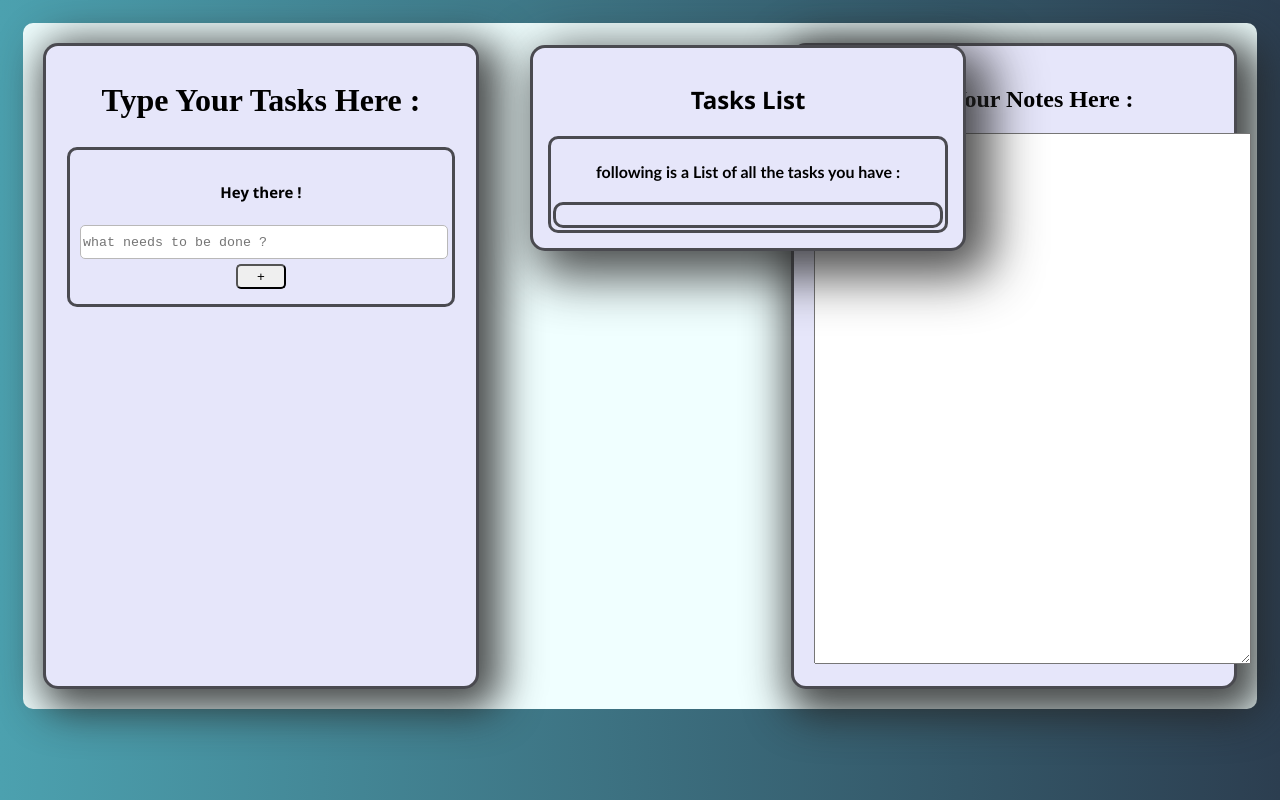
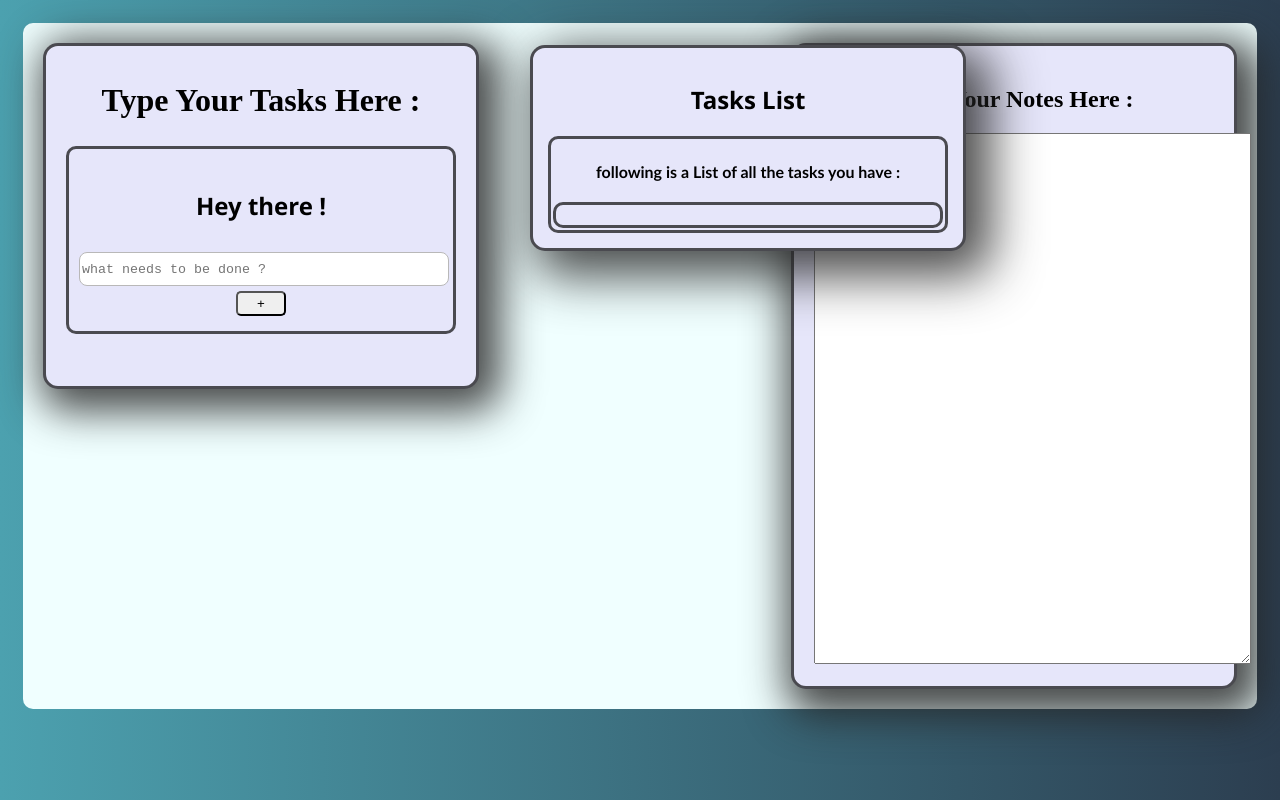
Before and after one commit to Shreyanshdot/things-get-done, a React (Create React App) app: page / in a window 1280 px wide. Built offline with nearby package versions, Linux system fonts and the light colour scheme.

Commit message:
style : background color

```diff
--- a/src/Components/App.css
+++ b/src/Components/App.css
@@ -1,9 +1,17 @@
 .App {
   display: flex;
+  margin: 5px;
+  padding: 20px;
+  flex-direction: row;
   justify-content: space-between;
-  padding: 20px;
-  margin: 5px;
-  flex-direction: row;
   border-radius: 10px;
   background-color: azure;
+  /* background-image: linear-gradient(
+    to right bottom,
+    #051937,
+    #00466d,
+    #007aa0,
+    #00b2c9,
+    #12ebe5
+  ); */
 }
--- a/src/Components/App.js
+++ b/src/Components/App.js
@@ -10,9 +10,8 @@ function App() {
   return (
 
     <div className="App">
-       <Tasks   />
-       {/* <TasksCompleted  /> */}
-       <Notes/>
+       <Tasks />
+       <Notes />
     </div>
 
 
--- a/src/Components/Notes.css
+++ b/src/Components/Notes.css
@@ -6,6 +6,6 @@
   text-align: center;
   font-family: "Times New Roman", Times, serif;
   border: 3px solid #000000ad;
+  border-radius: 15px;
   box-shadow: 10px 12px 40px 15px rgba(37, 36, 36, 0.822);
-  border-radius: 15px;
 }
--- a/src/Components/Notes.js
+++ b/src/Components/Notes.js
@@ -18,5 +18,4 @@ function Notes() {
         </div>
     );
 }
-
 export default Notes;
--- a/src/Components/Tasks.css
+++ b/src/Components/Tasks.css
@@ -1,10 +1,10 @@
 .Tasks-card {
   background-color: lavender;
+  height: 310px;
   padding: 15px;
   width: 400px;
-  /* height: 600px; */
+  border: 3px solid #000000ad;
   border-radius: 15px;
-  border: 3px solid #000000ad;
   box-shadow: 10px 10px 40px 12px rgba(37, 36, 36, 0.822);
 }
 
@@ -14,14 +14,12 @@
 }
 
 .Tasks-body {
-  font-size: 10px;
   padding: 5px;
-  text-align: center;
 }
 
 .input-field {
-  margin: 1px;
   padding: 10px;
+  text-align: center;
   border: 3px solid #000000ad;
   border-radius: 10px;
 }
@@ -32,10 +30,10 @@
   padding: 10px;
 }
 
-input {
+input[type="text"] {
   width: 100%;
   height: 30px;
-  border-radius: 5px;
+  border-radius: 8px;
   border: 1px solid rgb(185, 184, 184);
 }
 
@@ -45,7 +43,7 @@ input {
 
 .submit-button {
   margin: 5px;
+  height: 25px;
   width: 50px;
-  height: 25px;
   border-radius: 5px;
 }
```
